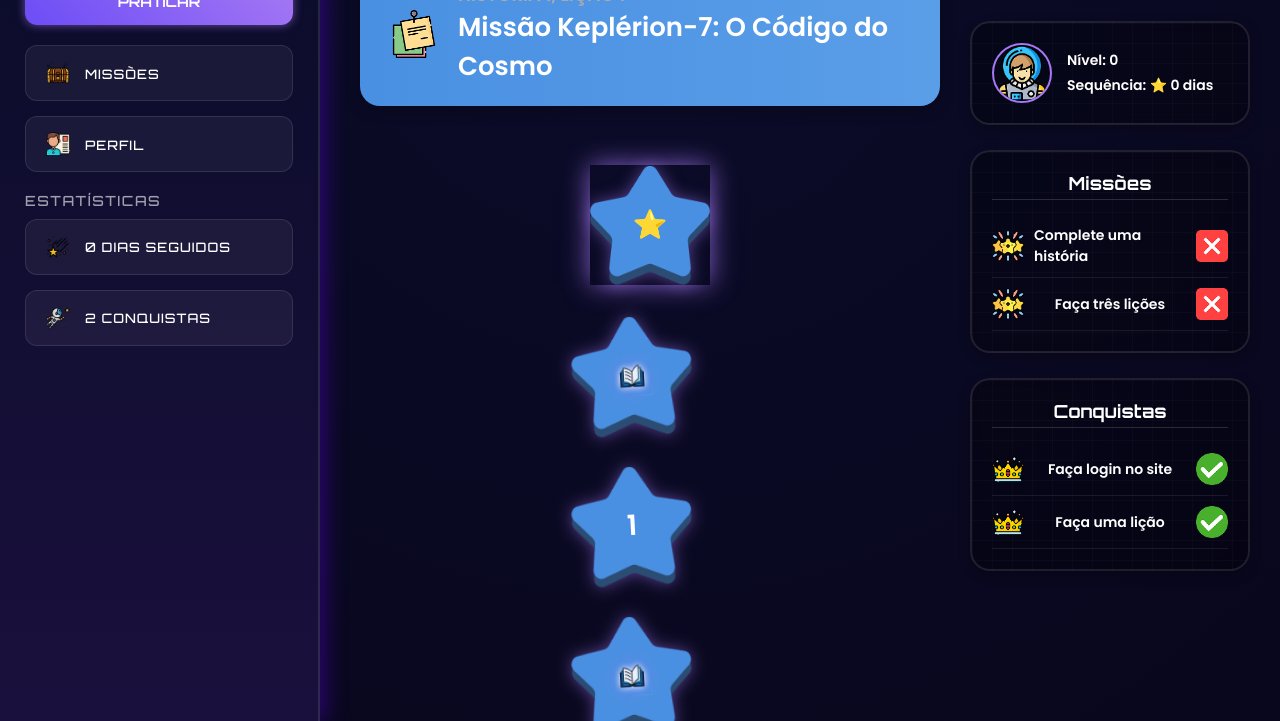
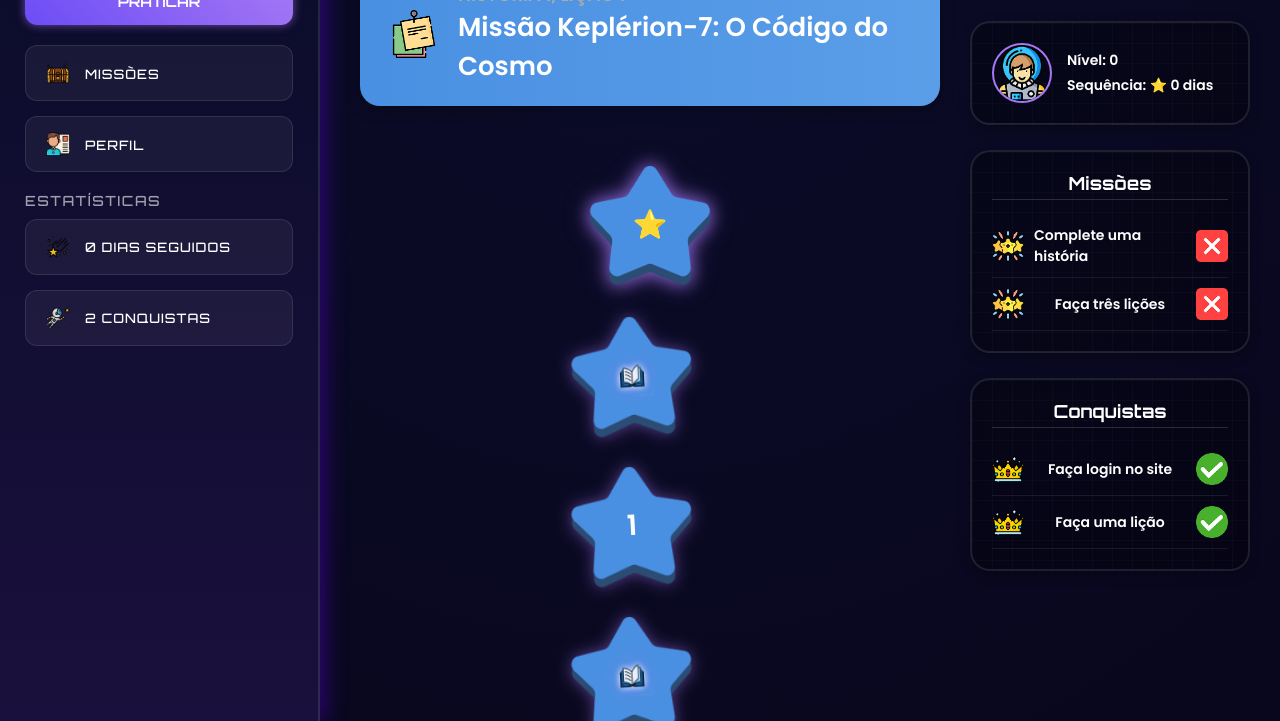
Before and after one commit to emanuel378/Astrolume1, a plain HTML site: page docs/TelaInicial_liçoes/index.html in a window 1280 px wide. In both pictures the pointer is over the element 632 px from the left and 305 px from the top of the page. Shown: the part 79-800 px from the top of the page. Drawn offline with Linux system fonts and the light colour scheme.

Commit message:
Modificação nas estrelas

```diff
--- a/docs/TelaInicial_liçoes/style.css
+++ b/docs/TelaInicial_liçoes/style.css
@@ -214,8 +214,8 @@ body {
 
 .estrela:hover {
   animation: float 2.5s ease-in-out infinite;
-  transform: scale(1.1);
-  box-shadow: 0 0 25px rgba(166, 120, 244, 0.8);
+  transform: scale(1.1) rotate(1deg);
+  filter: drop-shadow(0 0 10px rgba(166, 120, 244, 0.6));
   z-index: 10;
 }
 
```
